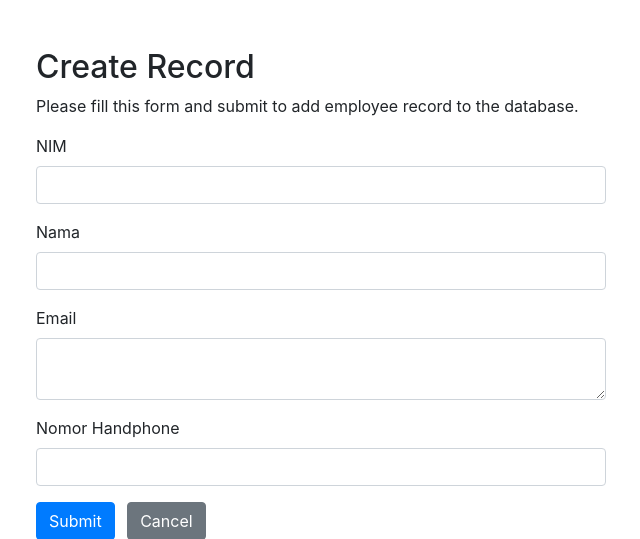
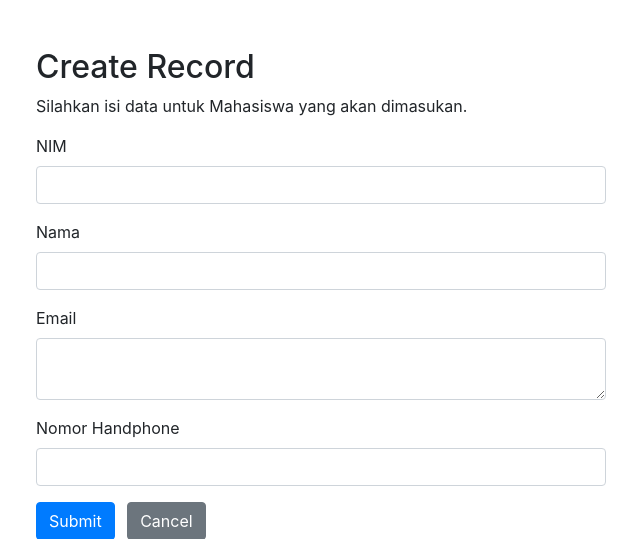
Before and after one commit to RizkiAdhytiaRamadhan/RizkiAdhytiaRamadhan.github.io, a PHP site: page /create.php in a window 1280 px wide. Shown: the top 539 px of the page, without its empty margins (319-959 px from the left). Run offline with PHP 8.4, Linux system fonts and the light colour scheme.

Commit message:
Update create.php

```diff
--- a/create.php
+++ b/create.php
@@ -94,7 +94,7 @@ if($_SERVER["REQUEST_METHOD"] == "POST"){
             <div class="row">
                 <div class="col-md-12">
                     <h2 class="mt-5">Create Record</h2>
-                    <p>Please fill this form and submit to add employee record to the database.</p>
+                    <p>Silahkan isi data untuk Mahasiswa yang akan dimasukan.</p>
                     <form action="<?php echo htmlspecialchars($_SERVER["PHP_SELF"]); ?>" method="post">
                     <div class="form-group">
                             <label>NIM</label>
```
